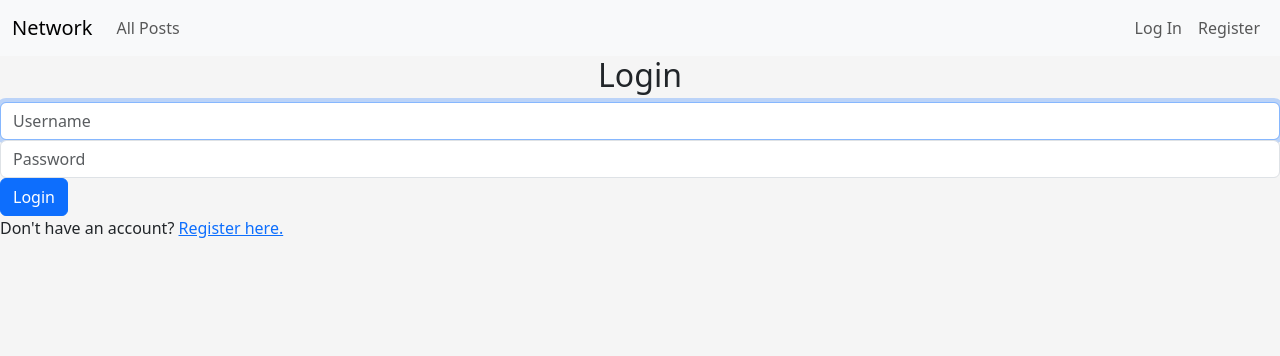
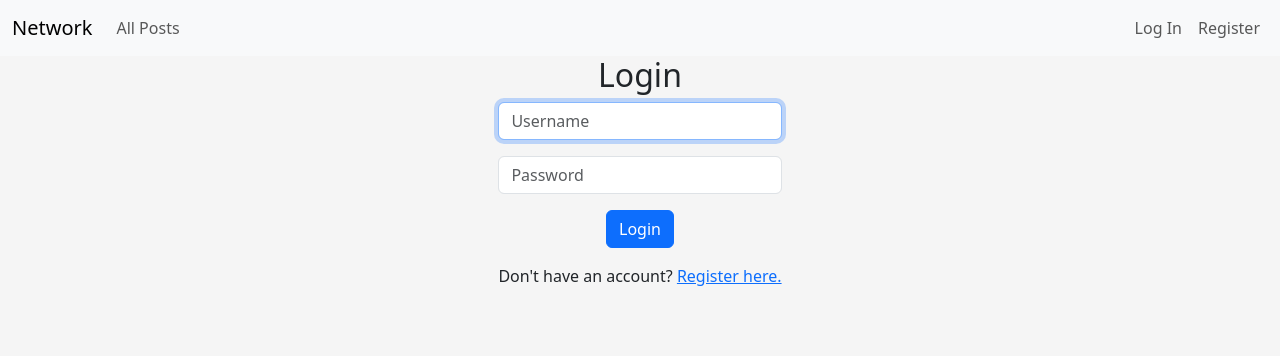
Before and after one commit to yasingunay/Network, a Django app: page /login in a window 1280 px wide. Shown: the top 356 px of the page. Run offline with Django 3.2, Linux system fonts and the light colour scheme.

Commit message:
login and register style updated

```diff
--- a/network/templates/network/login.html
+++ b/network/templates/network/login.html
@@ -2,23 +2,30 @@
 
 {% block body %}
 
-    <h2>Login</h2>
+    <div class="container">
+        <div class="row justify-content-center">
+            <div class="col-md-12">
+                <h2 class="text-center">Login</h2>
 
                 {% if message %}
-        <div>{{ message }}</div>
+                    <div class="alert alert-danger">{{ message }}</div>
                 {% endif %}
 
                 <form action="{% url 'login' %}" method="post">
                     {% csrf_token %}
-        <div class="form-group">
+                    <div class="form-group mb-3">
                         <input autofocus class="form-control" type="text" name="username" placeholder="Username">
                     </div>
-        <div class="form-group">
+                    <div class="form-group mb-3">
                         <input class="form-control" type="password" name="password" placeholder="Password">
                     </div>
-        <input class="btn btn-primary" type="submit" value="Login">
+                    <div class="form-group text-center mb-3">
+                        <button class="btn btn-primary" type="submit">Login</button>
+                    </div>
                 </form>
-
-    Don't have an account? <a href="{% url 'register' %}">Register here.</a>
+                <p class="text-center">Don't have an account? <a href="{% url 'register' %}">Register here.</a></p>
+            </div>
+        </div>
+    </div>
 
 {% endblock %}
```
Also changed, not shown: network/templates/network/register.html (+13 -11 lines), db.sqlite3. Lines whose indentation alone changed are shown as unchanged.
